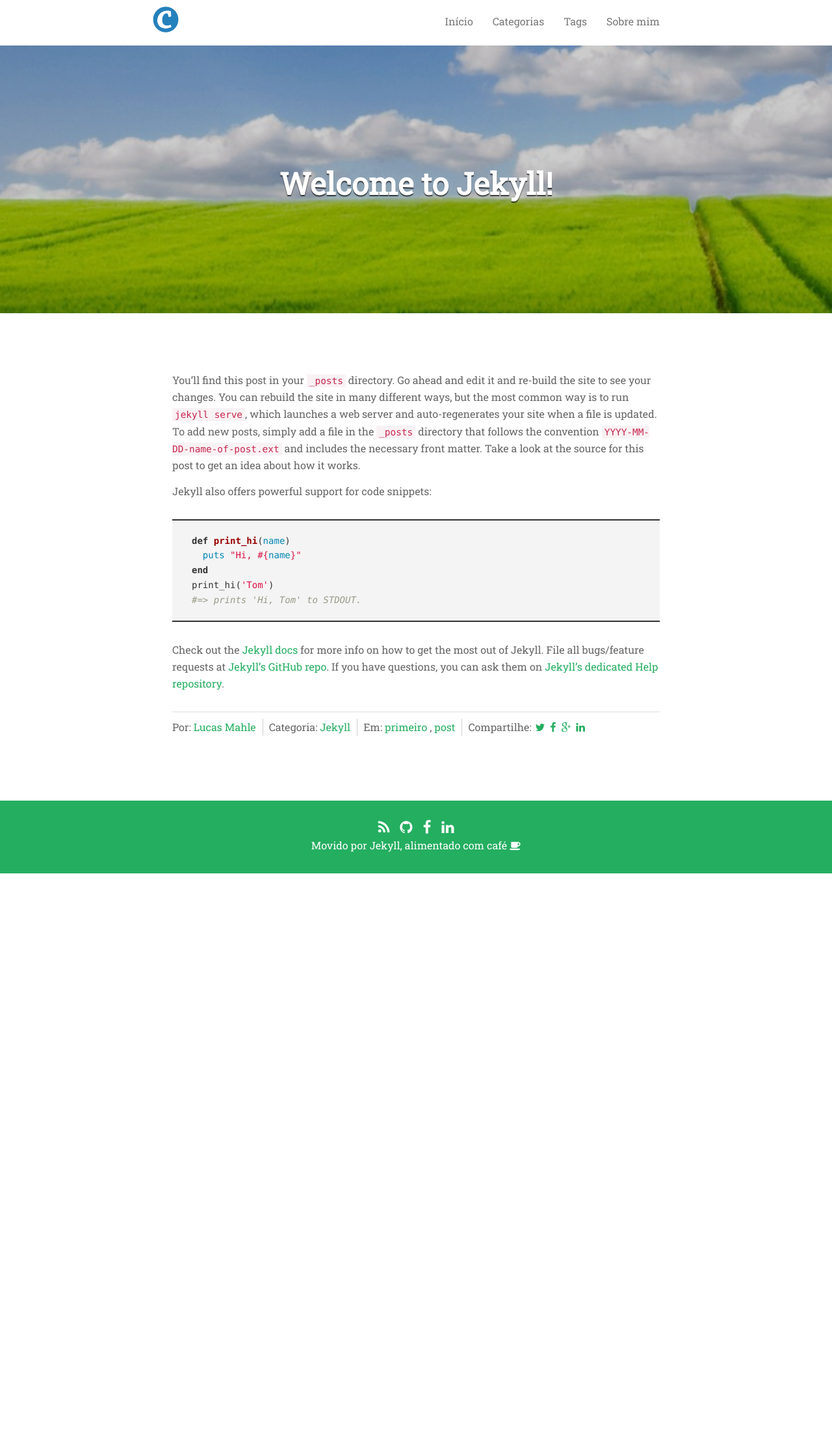
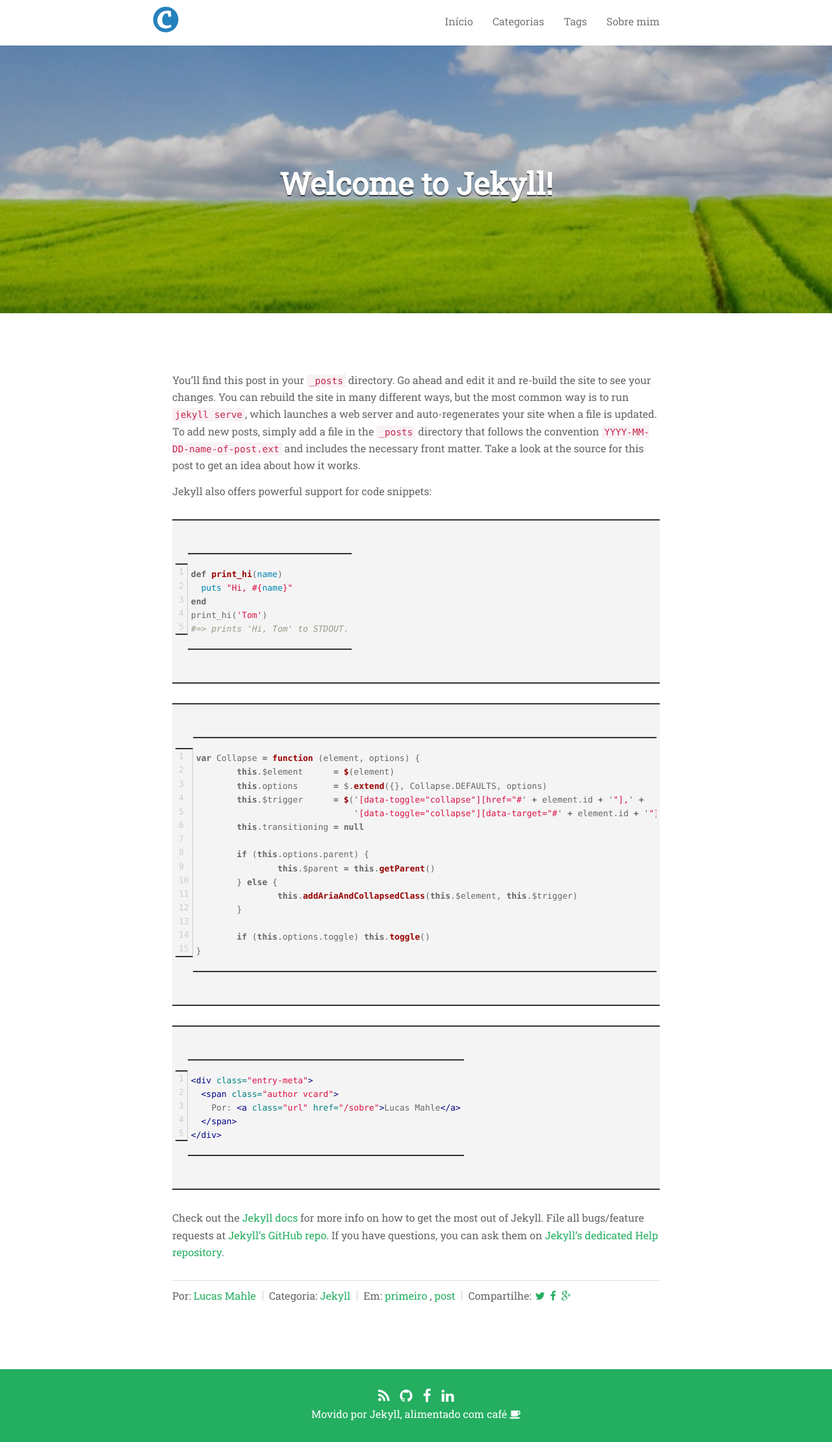
Before and after one commit to lucasmahle/lucasmahle.github.io, a Jekyll site: the page built from _posts/2015-10-07-welcome-to-jekyll.markdown, in a window 1280 px wide. Shown: the whole page at 65% size. Built offline with Jekyll 4.4.1, drawn with Linux system fonts in a browser that asks for light colours; before the commit the page ends 1344 px from its top, so only the background shows below that.

Commit message:
Change post list

```diff
--- a/_config.yml
+++ b/_config.yml
@@ -1,5 +1,5 @@
 # Site settings
-title: "Lucas Mahle"
+title: "Blog - Lucas Mahle"
 subtitle: "Apenas mais um blog para a comunidade"
 author: Lucas Mahle
 description: >
@@ -8,13 +8,14 @@ description: >
   contribuir para a comunidade de desenvolvimento.
   Meu nome é Lucas Mahle, tenho 19 anos e sou de Santa Catarina
 baseurl: "" # dont use slash ("/blog/" => "blog")
-url: "lucasmahle.com.br"
+url: "http://lucasmahle.com.br"
 
 # Layout options
 copyright: ©Lucas Mahle - 2015
 email: lucassmahle@gmail.com
 facebook_username: lucasmahle
 github_username:  lucasmahle
+twitter_username: _lucasmahle
 linkedin_username:  lucasmahle
 disqus_key: lucasmahleblog
 cover: "assets/header_image.jpg"
--- a/_layouts/post.html
+++ b/_layouts/post.html
@@ -66,28 +66,15 @@ layout: default
 				<div class="entry-meta share-buttons">
 					<span>Compartilhe:</span>
 
-					{% if site.shareTwitter %}
-						<!-- Twitter -->
-						<a rel="nofollow" class="fa fa-twitter share-link" href="https://twitter.com/intent/tweet?text=&quot;{{ page.twitter_text }}&quot;%20{{ site.url | replace:'index.html','' }}{{ page.url }}%20via%20&#64;{{ site.twitter_username }}&hashtags={% for tag in page.tags %}{{tag}},{% endfor %}"
-				    onclick="window.open(this.href, 'twitter-share', 'width=550,height=235');return false;" title="Compartilhe no Twitter"></a>
-					{% endif %}
 
-					{% if site.shareFacebook %}
-						<!-- Facebook -->
-						<a rel="nofollow" class="fa fa-facebook share-link" href="https://www.facebook.com/sharer/sharer.php?u={{ site.url | replace:'index.html','' }}{{ page.url }}"
-				    onclick="window.open(this.href, 'facebook-share','width=580,height=296');return false;" title="Compartilhe no Facebook"></a>
-					{% endif %}
+					<!-- Twitter -->
+					<a rel="nofollow" class="fa fa-twitter share-link" href="https://twitter.com/intent/tweet?text=&quot;{{ post.twitter_text }}&quot;%20{{ site.url | replace:'index.html','' }}{{ post.url }}%20via%20&#64;{{ site.twitter_username }}&hashtags={% for tag in post.tags %}{{tag}},{% endfor %}" onclick="window.open(this.href, 'twitter-share', 'width=550,height=235');return false;" title="Compartilhe no Twitter"></a>
 
-					{% if site.shareGoogle %}
-						<!-- Google+ -->
-						<a rel="nofollow" class="fa fa-google-plus share-link" href="https://plus.google.com/share?url={{ site.url | replace:'index.html','' }}{{ page.url }}"
-				    onclick="window.open(this.href, 'google-plus-share', 'width=490,height=530');return false;" title="Compartilhe no Google+"></a>
-					{% endif %}
+					<!-- Facebook -->
+					<a rel="nofollow" class="fa fa-facebook share-link" href="https://www.facebook.com/sharer/sharer.php?u={{ site.url | replace:'index.html','' }}{{ post.url }}" onclick="window.open(this.href, 'facebook-share','width=580,height=296');return false;" title="Compartilhe no Facebook"></a>
 
-					{% if site.shareLinkedin %}
-						<!-- LinkedIn -->
-						<a rel="nofollow" class="fa fa-linkedin share-link" href="" title="Share on LinkedIn"></a>
-					{% endif %}
+					<!-- Google+ -->
+					<a rel="nofollow" class="fa fa-google-plus share-link" href="https://plus.google.com/share?url={{ site.url | replace:'index.html','' }}{{ post.url }}" onclick="window.open(this.href, 'google-plus-share', 'width=490,height=530');return false;" title="Compartilhe no Google+"></a>
 
 				</div><!--.share-buttons-->
 
--- a/_posts/2015-10-07-welcome-to-jekyll.markdown
+++ b/_posts/2015-10-07-welcome-to-jekyll.markdown
@@ -15,7 +15,7 @@ To add new posts, simply add a file in the `_posts` directory that follows the c
 
 Jekyll also offers powerful support for code snippets:
 
-{% highlight ruby %}
+{% highlight ruby linenos %}
 def print_hi(name)
   puts "Hi, #{name}"
 end
@@ -23,6 +23,33 @@ print_hi('Tom')
 #=> prints 'Hi, Tom' to STDOUT.
 {% endhighlight %}
 
+{% highlight javascript linenos %}
+var Collapse = function (element, options) {
+	this.$element      = $(element)
+	this.options       = $.extend({}, Collapse.DEFAULTS, options)
+	this.$trigger      = $('[data-toggle="collapse"][href="#' + element.id + '"],' +
+	                       '[data-toggle="collapse"][data-target="#' + element.id + '"]')
+	this.transitioning = null
+
+	if (this.options.parent) {
+		this.$parent = this.getParent()
+	} else {
+		this.addAriaAndCollapsedClass(this.$element, this.$trigger)
+	}
+
+	if (this.options.toggle) this.toggle()
+}
+{% endhighlight %}
+
+
+{% highlight html linenos %}
+<div class="entry-meta">
+  <span class="author vcard">
+    Por: <a class="url" href="/sobre">Lucas Mahle</a>
+  </span>
+</div>
+{% endhighlight %}
+
 Check out the [Jekyll docs][jekyll] for more info on how to get the most out of Jekyll. File all bugs/feature requests at [Jekyll’s GitHub repo][jekyll-gh]. If you have questions, you can ask them on [Jekyll’s dedicated Help repository][jekyll-help].
 
 [jekyll]:      http://jekyllrb.com
--- a/_src/less/part/post-list.less
+++ b/_src/less/part/post-list.less
@@ -65,7 +65,7 @@
 			}
 
 			.entry-footer {
-				margin-top: 30px;
+				margin-top: 15px;
 				padding-bottom: 10px;
 				border-bottom: 2px solid #efefef;
 
@@ -74,6 +74,7 @@
 					margin-right: 5px;
 					padding-right: 10px;
 					border-right: 1px solid lighten(@text-muted, 15%);
+					line-height: 15px;
 					&:last-child { border: none; }
 
 					@media( max-width: @screen-sm-min ){
--- /dev/null
+++ b/curriculo.html
@@ -0,0 +1,6 @@
+---
+layout: null
+permalink: /curriculo/
+---
+
+Meu curiculo
```
Also changed, not shown: _includes/post-format.html (+5 -17 lines), _src/less/part/highlight.less (+8 -3 lines), assets/css/style.css.
